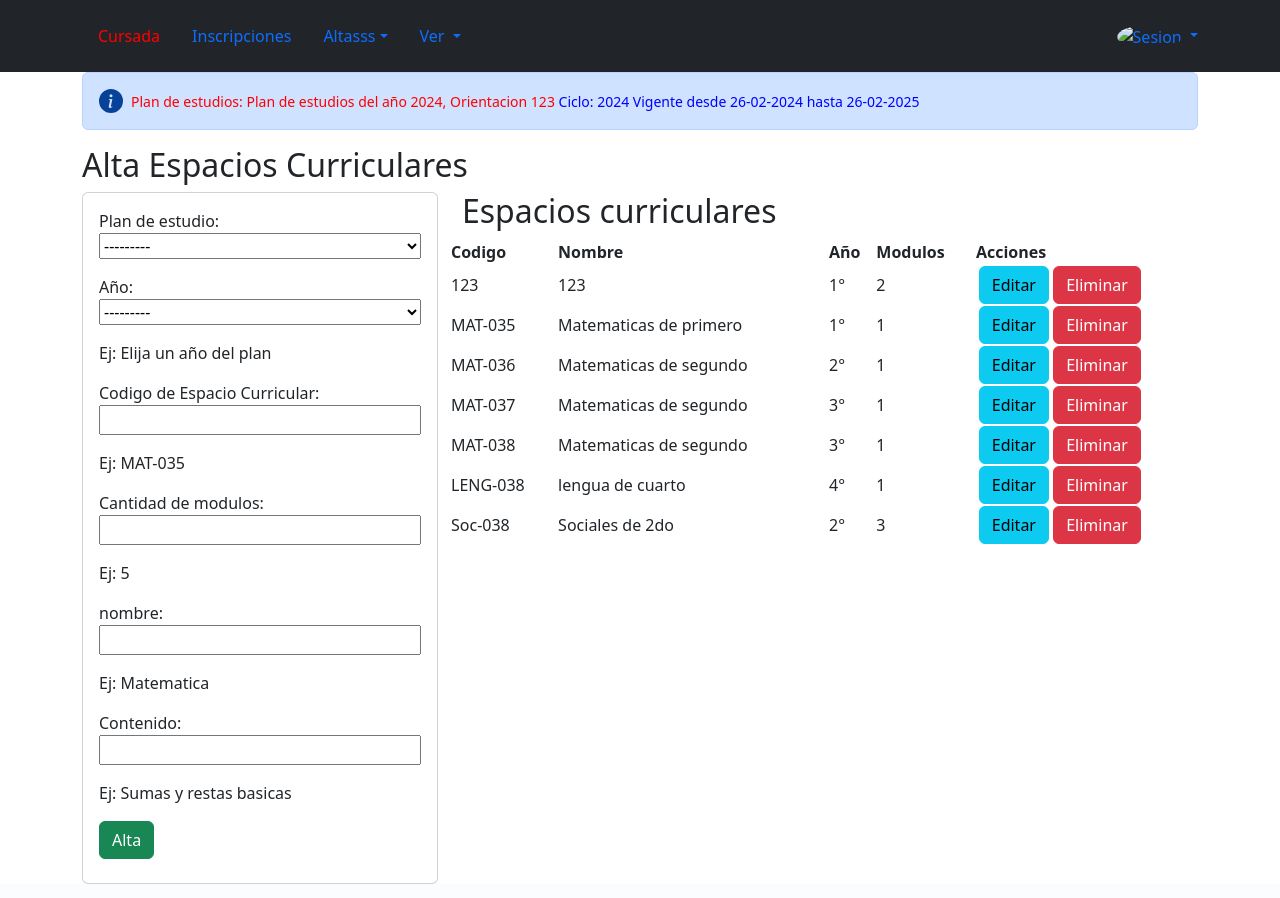
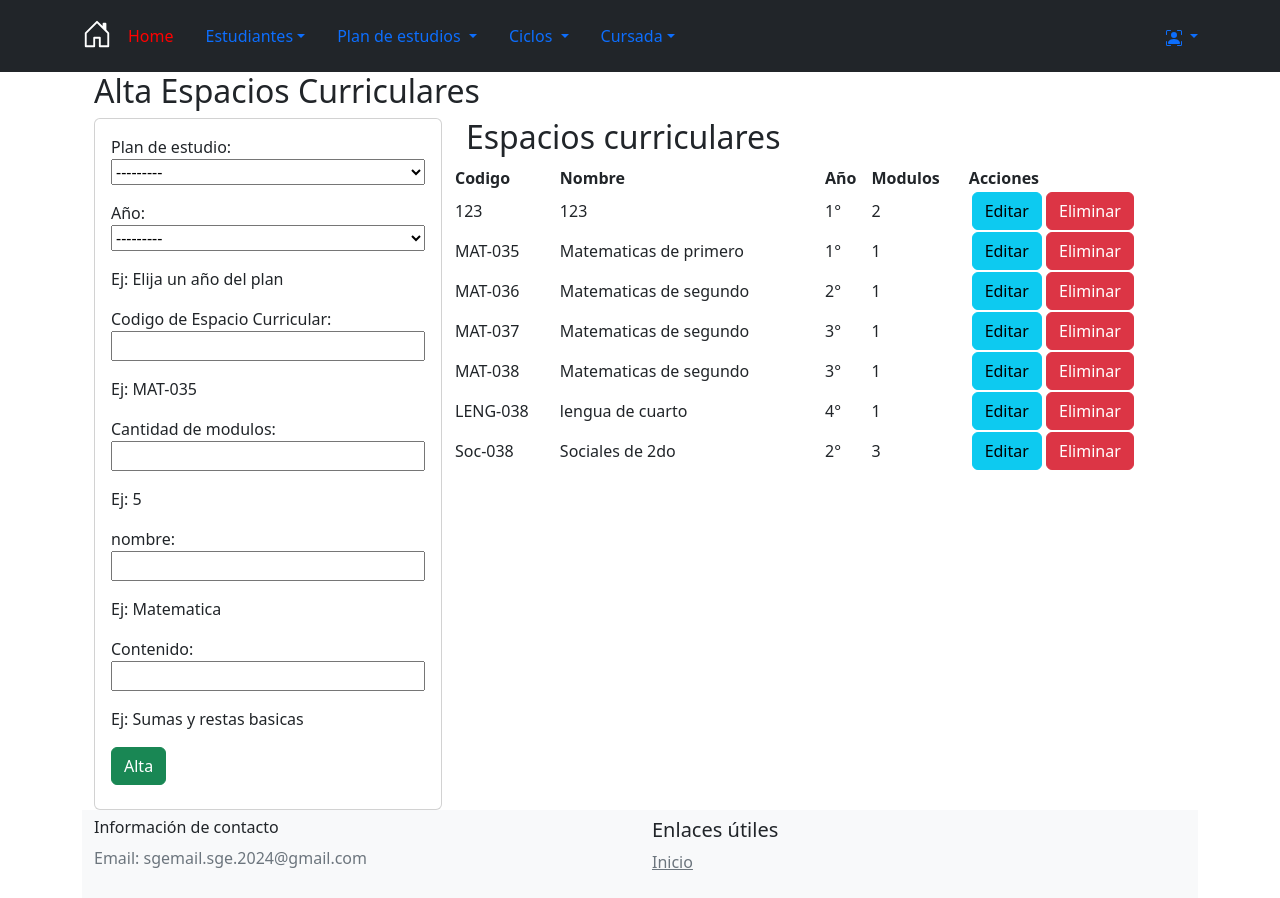
Before and after one commit to jntorres2014/proyecto_sge, a Django app: page /Core/espacio/verEnPlan/1/ in a window 1280 px wide. Run offline with Django 4.2, Linux system fonts and the light colour scheme; a user stored in the database is signed in; data comes from the database, SQL or seed files in the repository; both versions use the stored data as it was after the commit; some libraries are stand-ins or nearby versions.

Commit message:
agregando footer y detalle de plan

```diff
--- a/Clases/templates/Cursada/menuCursada.html
+++ b/Clases/templates/Cursada/menuCursada.html
@@ -1,5 +1,8 @@
 {% extends 'home.html' %}
 {% block content %}
+
+<div class="container">
+
   <div id="section1" class="container-fluid bg-success text-white" style="padding:50px 50px;">
     <h1>Registrar Inasistencias y calificaciones</h1>
     <a href="/Core/aniosDePlanActual">
@@ -34,5 +37,6 @@
         Listados
       </button>
     </a>
+  </div>
 
     {% endblock %}
--- a/Core/templates/Core/EspacioCurricular/EspaciosCurricularesForm.html
+++ b/Core/templates/Core/EspacioCurricular/EspaciosCurricularesForm.html
@@ -1,4 +1,4 @@
-{% extends 'base.html' %}
+{% extends 'home.html' %}
 {% load bootstrap5 %}
 
 
@@ -49,7 +49,7 @@
                             <td>{{ insc.cantidadModulos }}</td>
                             <td>{{ insc.fecha }}</td>
                             <td><a href="/Core/espacio/modificar/{{insc.id }}" class="btn btn-info"> Editar</a>
-                                <a href="eliminar_edit/{{insc.codigo }}" class="btn btn-danger"> Eliminar</a></td>
+                                <a href="/Core/espacio/eliminar/{{insc.id }}" class="btn btn-danger"> Eliminar</a></td>
                                 <!-- Agrega más celdas según los campos que quieras mostrar -->
                             </tr>
                             {% endfor %}
--- a/Core/templates/Core/Plan/verPlan.html
+++ b/Core/templates/Core/Plan/verPlan.html
@@ -29,6 +29,7 @@
                                 {% else %}
                                 <h6 style="color: red;"> Sin implementar</h6>
                                     {% endif %}
+                                    <a class="btn btn-primary m-2" href="/Core/plan/verDetalle/{{ plan.id }}">Ver</a>
                                 {% if not plan.implementado %}
                                 <a class="btn btn-primary m-2" href="/Core/plan/modificar/{{ plan.id }}">Editar</a>
                                 <a class="btn btn-primary m-2" href="/Core/espacio/verEnPlan/{{ plan.id }}">Espacios curriculares</a>
--- a/Core/urls.py
+++ b/Core/urls.py
@@ -37,6 +37,7 @@ urlpatterns = [
     re_path(r'^plan/alta$', views.planDeEstudiosView,name='plan/alta'),
     re_path(r'^plan/menu$', views.menuPlan,name='plan/menu'),
     re_path(r'^plan/ver$', views.planList, name= 'plan/ver'),
+    re_path(r'^plan/verDetalle/(?P<id_plan>\d+)/$', views.planDetalle, name= 'plan/verDetalle'),
     re_path(r'^plan/modificar/(?P<id_plan>\d+)/$', views.planEdit, name='plan/modificar'),
     re_path(r'^cambiar_actual/(?P<id_plan>\d+)/$', views.cambiarActual, name='cambiar_actual'),
 
@@ -67,6 +68,7 @@ urlpatterns = [
     re_path(r'^espacio/verEnPlan/(?P<id>\d+)/$', views.espacioView, name='espacio/verEnPlan'),
     re_path(r'^espacio/ver$', views.espacioList.as_view(), name='espacio/ver'),
     re_path(r'^espacio/modificar/(?P<id_espacio>\d+)/$', views.espacioEdit, name='espacio/modificar'),
+    re_path(r'^espacio/eliminar/(?P<id_espacio>\d+)/$', views.espacioEliminar, name='espacio/eliminar'),
 
 
 
--- a/Core/views.py
+++ b/Core/views.py
@@ -242,6 +242,17 @@ def planList(request):
     })
 
 @login_required
+def planDetalle(request,id_plan):
+
+    plan=PlanDeEstudios.objects.get(id = id_plan)
+    print(type(plan.cantidadAnios))
+    espaciosCurriculares = EspacioCurricular.objects.filter(plan = plan).order_by('anio')
+    return render(request, 'Core/Plan/verDetallePlan.html', {
+        'plan': plan,
+        'espaciosCurriculares' : espaciosCurriculares
+    })
+
+@login_required
 def planEdit(request, id_plan):
     plan = PlanDeEstudios.objects.get(id=id_plan)
     if request.method == 'GET':
@@ -282,6 +293,19 @@ def espacioView(request,id):
         'form': form,
         'plan': plan,
         'espacios': espacios})
+
+
+@login_required
+def espacioEliminar(request, id_espacio):
+    try:
+        espacio = EspacioCurricular.objects.get(id=id_espacio)
+        espacio.delete()
+        messages.success(request, 'El espacio curricular se eliminó correctamente.')
+    except Estudiante.DoesNotExist:
+        messages.error(request, 'No se encontró el Ciclo que intentas eliminar.')
+
+    return HttpResponseRedirect("/Core/plan/ver")
+
 ###################################
 ###################################
 @login_required
--- a/principal/templates/base.html
+++ b/principal/templates/base.html
@@ -5,98 +5,53 @@
     <meta http-equiv="X-UA-Compatible" content="IE=edge">
     <meta name="viewport" content="width=device-width, initial-scale=1.0">
     <link rel="shortcut icon" href="#">
-    <title>SGE </title>
+    <title>SGE</title>
     <!-- CSS only -->
     <link href="https://cdn.jsdelivr.net/npm/bootstrap@5.2.3/dist/css/bootstrap.min.css" rel="stylesheet" integrity="sha384-rbsA2VBKQhggwzxH7pPCaAqO46MgnOM80zW1RWuH61DGLwZJEdK2Kadq2F9CUG65" crossorigin="anonymous">
     <script src="https://code.jquery.com/jquery-3.7.1.min.js"></script>
     {% block css %}{% endblock %}
 </head>
+<body>
 
 {% block header %}
-<body>
-  <header class= "p-3 text-bg-dark">
+<header class="p-3 text-bg-dark">
   <div class="container">
+    <div class="d-flex flex-wrap align-items-center justify-content-center justify-content-lg-start">
+      <a href="/" class="nav-link px-2">
+        Sistema de Gestión Escolar SGE
+      </a>
+    </div>
+  </div>
+</header>
+{% endblock %}
 
-      <div class="d-flex flex-wrap align-items-center justify-content-center justify-content-lg-start" >
-          <ul class="nav col-12 col-lg-auto me-lg-auto mb-2 justify-content-center mb-md-0">
+<div class="container">
+  {% block content %}
+  {% endblock %}
+</div>
 
-              <li class="nav-item" >
-                  <a class="nav-link ml-auto text-left" style="color:red" href="/Cursada/clases/menu"  role="button"  aria-haspopup="true" aria-expanded="false">Cursada</a>
-              </li>
-              <li class="nav-item">
-                  <a class="nav-link ml-auto text-left" href="/Core/estudiante/inscripcion"  role="button"  aria-haspopup="true" aria-expanded="false">Inscripciones</a>
-              </li>
-                  <li class="nav-item dropdown">
-                      <a class="nav-link dropdown-toggle" href="#" role="button" data-bs-toggle="dropdown" aria-expanded="false">
-                          Altasss</a>
-                      <ul class="dropdown-menu">
-                          <li><a class="dropdown-item" href="/Core/estudiante/alta">Estudiante </a></li>
-                          <li><a class="dropdown-item" href="/Core/docente/alta">Docente </a></li>
+{% block footer %}
+<footer class="footer py-2 bg-light">
+  <div class="container">
+    <div class="row">
+      <div class="col-md-6">
+        <h6>Información de contacto</h6>
+        <p class="text-muted">Email: sgemail.sge.2024@gmail.com</p>
+      </div>
+      <div class="col-md-6">
+        <h5>Enlaces útiles</h5>
+        <ul class="list-unstyled">
+          <li><a href="/" class="text-muted">Inicio</a></li>
+        </ul>
+      </div>
+    </div>
+  </div>
+</footer>
+{% endblock footer %}
 
-                      </ul>
-                  </li>
-                 <li class="nav-item dropdown">
-                  <a class="nav-link dropdown-toggle" href="#" role="button" data-bs-toggle="dropdown" aria-expanded="false">Ver </a>
-                      <ul class="dropdown-menu">
-                          <li><a class="dropdown-item" href="/Core/estudiante/ver">Estudiantes</a> </li>
-                          <li><a class="dropdown-item" href="/Core/docente/ver">Docentes</a> </li>
-                          <li><a class="dropdown-item" href="#">Ayudas</a></li>
-                      </ul>
-                  </li>
-              </li>
-          </ul>
-
-            <div class="dropdown text-end">
-              <a href="#" class="d-block text-decoration-none dropdown-toggle" data-bs-toggle="dropdown" aria-expanded="false">
-                <img  alt="Sesion" class="rounded-circle" width="32" height="32">
-                <ul class="dropdown-menu text-small">
-
-                    <li><hr class="dropdown-divider"></li>
-                        {% if user.is_authenticated %}
-                            <li><a class="dropdown-item" href="/logout"> Cerrar sesion</a></li>
-                    {% else %}
-                    <li><a class="dropdown-item" href="/signup">Crear</a></li>
-                    {% endif %}
-                </ul>
-            </a>
-            </div>
-          </div>
-        </div>
-      </header>
-      {% endblock header %}
-      <div class="container">
-
-
-      <svg xmlns="http://www.w3.org/2000/svg" style="display: none;">
-        <symbol id="check-circle-fill" fill="currentColor" viewBox="0 0 16 16">
-          <path d="M16 8A8 8 0 1 1 0 8a8 8 0 0 1 16 0zm-3.97-3.03a.75.75 0 0 0-1.08.022L7.477 9.417 5.384 7.323a.75.75 0 0 0-1.06 1.06L6.97 11.03a.75.75 0 0 0 1.079-.02l3.992-4.99a.75.75 0 0 0-.01-1.05z"/>
-        </symbol>
-        <symbol id="info-fill" fill="currentColor" viewBox="0 0 16 16">
-          <path d="M8 16A8 8 0 1 0 8 0a8 8 0 0 0 0 16zm.93-9.412-1 4.705c-.07.34.029.533.304.533.194 0 .487-.07.686-.246l-.088.416c-.287.346-.92.598-1.465.598-.703 0-1.002-.422-.808-1.319l.738-3.468c.064-.293.006-.399-.287-.47l-.451-.081.082-.381 2.29-.287zM8 5.5a1 1 0 1 1 0-2 1 1 0 0 1 0 2z"/>
-        </symbol>
-        <symbol id="exclamation-triangle-fill" fill="currentColor" viewBox="0 0 16 16">
-          <path d="M8.982 1.566a1.13 1.13 0 0 0-1.96 0L.165 13.233c-.457.778.091 1.767.98 1.767h13.713c.889 0 1.438-.99.98-1.767L8.982 1.566zM8 5c.535 0 .954.462.9.995l-.35 3.507a.552.552 0 0 1-1.1 0L7.1 5.995A.905.905 0 0 1 8 5zm.002 6a1 1 0 1 1 0 2 1 1 0 0 1 0-2z"/>
-        </symbol>
-      </svg>
-    <div class="alert alert-primary d-flex align-items-center" role="alert">
-        <svg class="bi flex-shrink-0 me-2" width="24" height="24" role="img" aria-label="Info:"><use xlink:href="#info-fill"/></svg>
-        <div>
-            <small style="color: red;">Plan de estudios: {{ request.plan }} </small>
-
-            <small style="color: blue;">Ciclo: {{ request.ciclo }}</small>
-        </div>
-      </div>
-
-    </div>
-
-      {% block content %}
-
-
-      {% endblock %}
-
-</body>
 <!-- JavaScript Bundle with Popper -->
 <script src="https://cdn.jsdelivr.net/npm/bootstrap@5.2.3/dist/js/bootstrap.bundle.min.js" integrity="sha384-kenU1KFdBIe4zVF0s0G1M5b4hcpxyD9F7jL+jjXkk+Q2h455rYXK/7HAuoJl+0I4" crossorigin="anonymous"></script>
 
 {% block scripts %}{% endblock %}
+</body>
 </html>
--- a/principal/templates/home.html
+++ b/principal/templates/home.html
@@ -34,7 +34,7 @@
            <li class="nav-item dropdown">
             <a class="nav-link dropdown-toggle" href="#" role="button" data-bs-toggle="dropdown" aria-expanded="false">Plan de estudios </a>
                 <ul class="dropdown-menu">
-                    <li><a class="dropdown-item" href="/Core/plan/menu">Menu</a> </li>
+                    <li><a class="dropdown-item" href="/Core/plan/menu">Menu Principal</a> </li>
                     <li><a class="dropdown-item" href="/Core/plan/ver">Listar Planes</a> </li>
                     <li><a class="dropdown-item" href="/Core/plan/alta">Alta Plan de estudios</a> </li>
                     <li><a class="dropdown-item" href="#">Ayudas</a></li>
--- a/principal/templates/reset_pass_complete.html
+++ b/principal/templates/reset_pass_complete.html
@@ -1,3 +1,4 @@
+{% extends 'signin.html' %}
 {% block content %}
 
 <h1>Contraseña reestablecida correctamente</h1>
--- a/principal/templates/reset_pass_confirm.html
+++ b/principal/templates/reset_pass_confirm.html
@@ -1,6 +1,4 @@
-{% extends 'base.html' %}
-{% block header %}
-{% endblock %}
+{% extends 'signin.html' %}
 
 {% load bootstrap5 %}
 
@@ -9,6 +7,8 @@
 {% if validlink %}
 
 <h1> Nueva contraseña</h1>
+
+
 
 <div class="container">
 
```
Also changed, not shown: Core/templates/Core/Plan/verDetallePlan.html (added, +25 -0 lines), principal/templates/reset_pass.html (+20 -10 lines), principal/templates/reset_password_done.html (+24 -4 lines), principal/templates/signin.html (+11 -2 lines), principal/templates/signup.html (+12 -0 lines), sge.db. Lines whose indentation alone changed are shown as unchanged.
